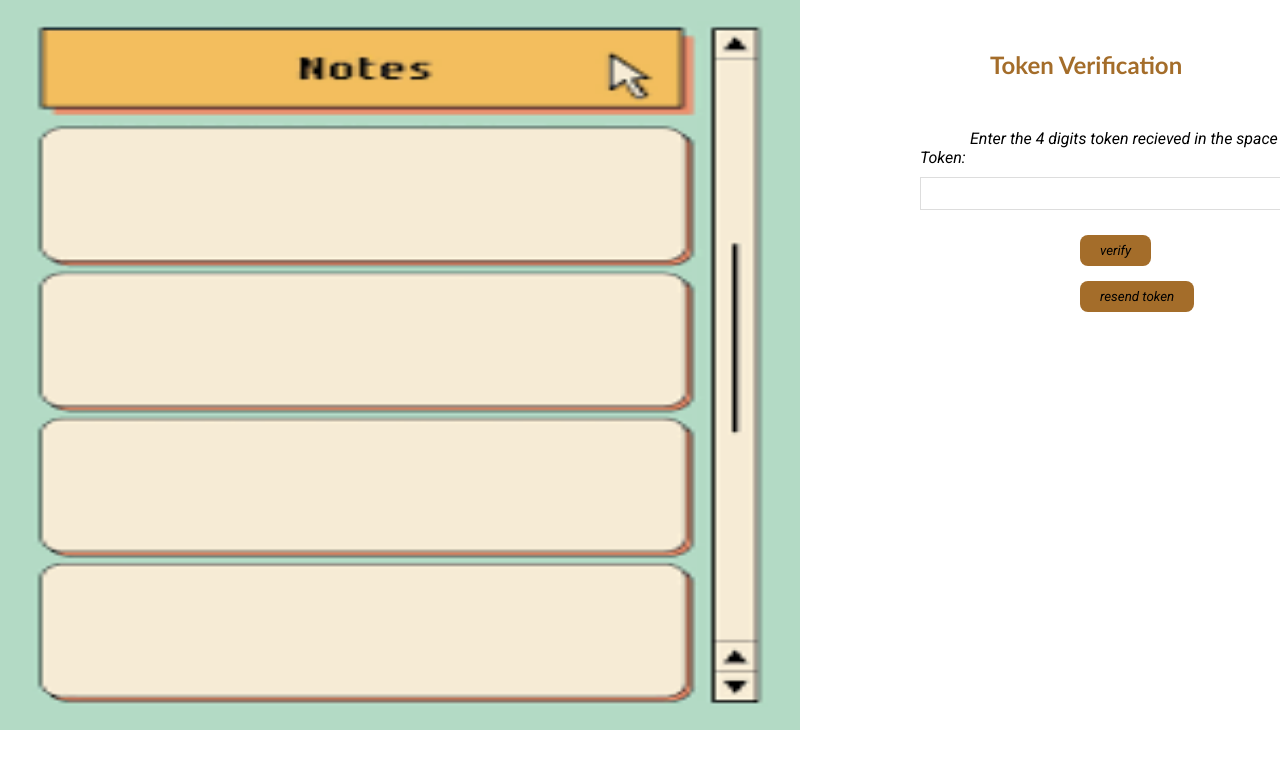
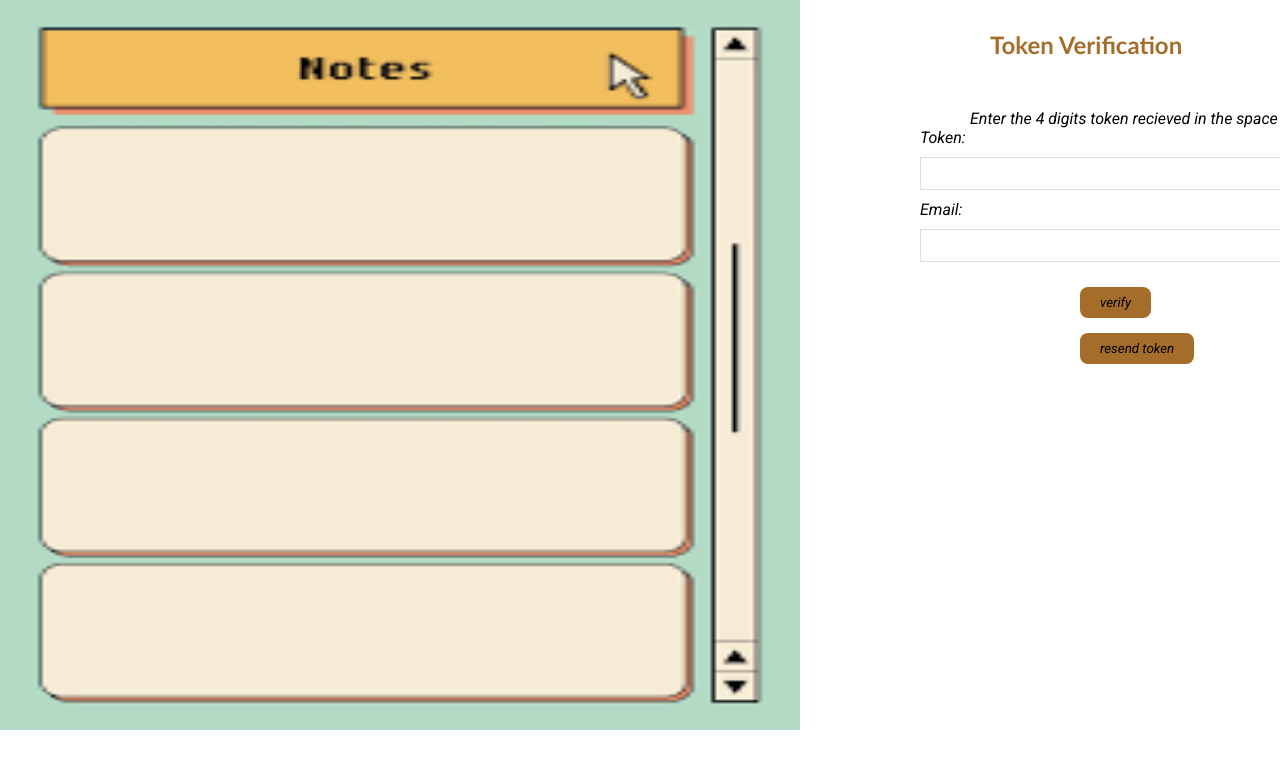
Before and after one commit to oladejomubarak/Note-Management-app-frontend, a React (Create React App) app: page /verify-token in a window 1280 px wide. Shown: the top 768 px of the page. Built offline with nearby package versions, Linux system fonts and the light colour scheme.

Commit message:
calling verify token api

```diff
--- a/src/Register.js
+++ b/src/Register.js
@@ -92,7 +92,7 @@ const Register = () => {
             <p>
               Already have an account? <Link to="/">Log in instead</Link>
             </p>
-            <p>OR request for token <Link to="/verify-token"></Link></p>
+            <p>OR <Link to="/verify-token">request for token</Link> if you have not been confirmed</p>
           </form>
         </div>
       </div>
--- a/src/VerifyToken.js
+++ b/src/VerifyToken.js
@@ -1,11 +1,26 @@
 import '../src/styles/Login.css';
 import LoginSideImage from '../src/assets/notePictures/images.png';
-import { Link } from 'react-router-dom';
+import { Link, useNavigate } from 'react-router-dom';
+import { useState } from 'react';
 const VerifyToken = () => {
+  const navigate = useNavigate();
+
+  const confirmTokenApi = "http://localhost:8082/api/v1/confirm-token";
+
+  const data = {
+    token : "",
+    email : ""
+  }
+
+  const [confirmTokenData, setConfirmTokenData] = useState(data);
+
+  const handleChange = (e) =>{
+    setConfirmTokenData({...confirmTokenData, [e.target.name]: e.target.value });
+  };
 
 const handleVerifyClick = () =>{
    <Link to='/home'></Link>
-}
+};
 
   return (
     <div className="login-page">
@@ -25,8 +40,17 @@ const handleVerifyClick = () =>{
             <label>Token:</label>
             <input
             type="text"
+            name='token'
+            onChange={handleChange}
             // size={4}
-            // required
+             required
+            />
+            <label>Email:</label>
+            <input
+            type="text"
+            name='email'
+            onChange={handleChange}
+            required
             />
             <button onClick={handleVerifyClick}>verify</button>
             <button>resend token </button>
@@ -34,7 +58,6 @@ const handleVerifyClick = () =>{
         </div>
         </div>
 
-
     </div>
    );
 }
--- a/src/styles/Register.css
+++ b/src/styles/Register.css
@@ -24,7 +24,7 @@ color: rgb(164, 109, 42);
 
 }
 .welcome-div h2{
-margin-top: 50px;
+margin-top: 30px;
 font-family: 'Gill Sans', 'Gill Sans MT', Calibri, 'Trebuchet MS', sans-serif;
 color:  rgb(164, 109, 42);
 margin-left: 190px;
@@ -58,7 +58,7 @@ margin-left: 190px;
 
 }
 .register-form-div p {
-margin-top: 30px;
+margin-top: 20px;
 margin-left: 50px;
 }
 .register-form-div Link:hover {
```
